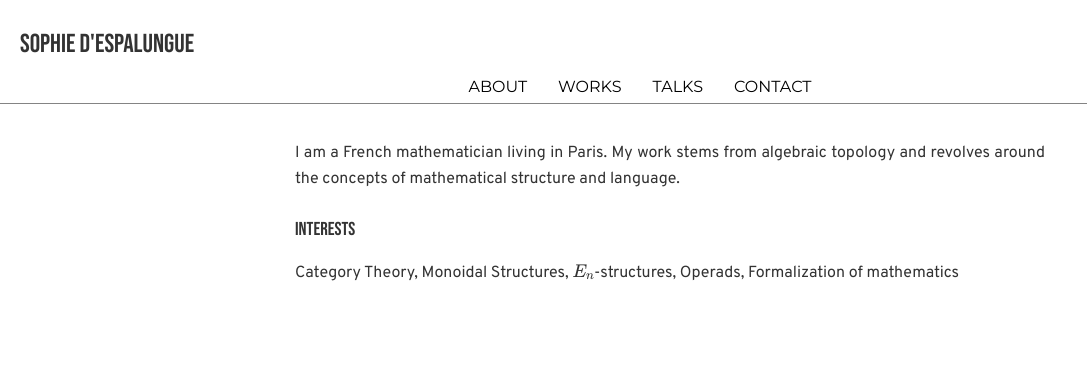
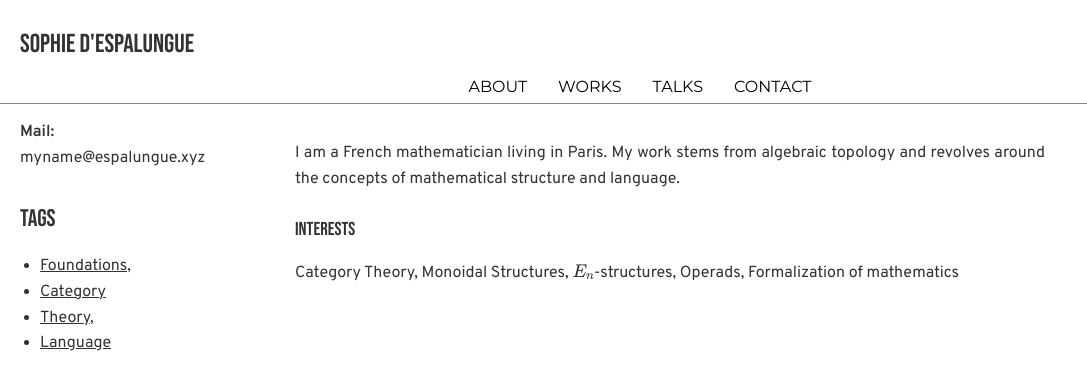
Before and after one commit to sdspmon/math, a Jekyll site: the page built from index.md, in a window 1280 px wide. Shown: the top 390 px of the page, without its empty margins (0-1087 px from the left). Built offline with Jekyll 4.4.1, drawn with Linux system fonts in a browser that asks for light colours; formulas are drawn with MathJax 3.

Commit message:
sidebar nav

```diff
--- a/_includes/sidebar-nav.html
+++ b/_includes/sidebar-nav.html
@@ -0,0 +1,18 @@
+<b> Mail: </b> myname@espalungue.xyz
+<nav class="sidebar-nav">
+    <h2>Tags</h2>
+    <ul>
+      {% assign all_tags = "" | split: "," %}
+      {% for talk in site.talks %}
+        {% for tag in talk.tags %}
+          {% unless all_tags contains tag %}
+            {% assign all_tags = all_tags | push: tag %}
+          {% endunless %}
+        {% endfor %}
+      {% endfor %}
+
+      {% for tag in all_tags %}
+        <li><a href="/tags/{{ tag | downcase | replace: ' ', '-' }}">{{ tag }}</a></li>
+      {% endfor %}
+    </ul>
+  </nav>
```
Also changed, not shown: _talks/talk1.md (+1 -1 lines).
